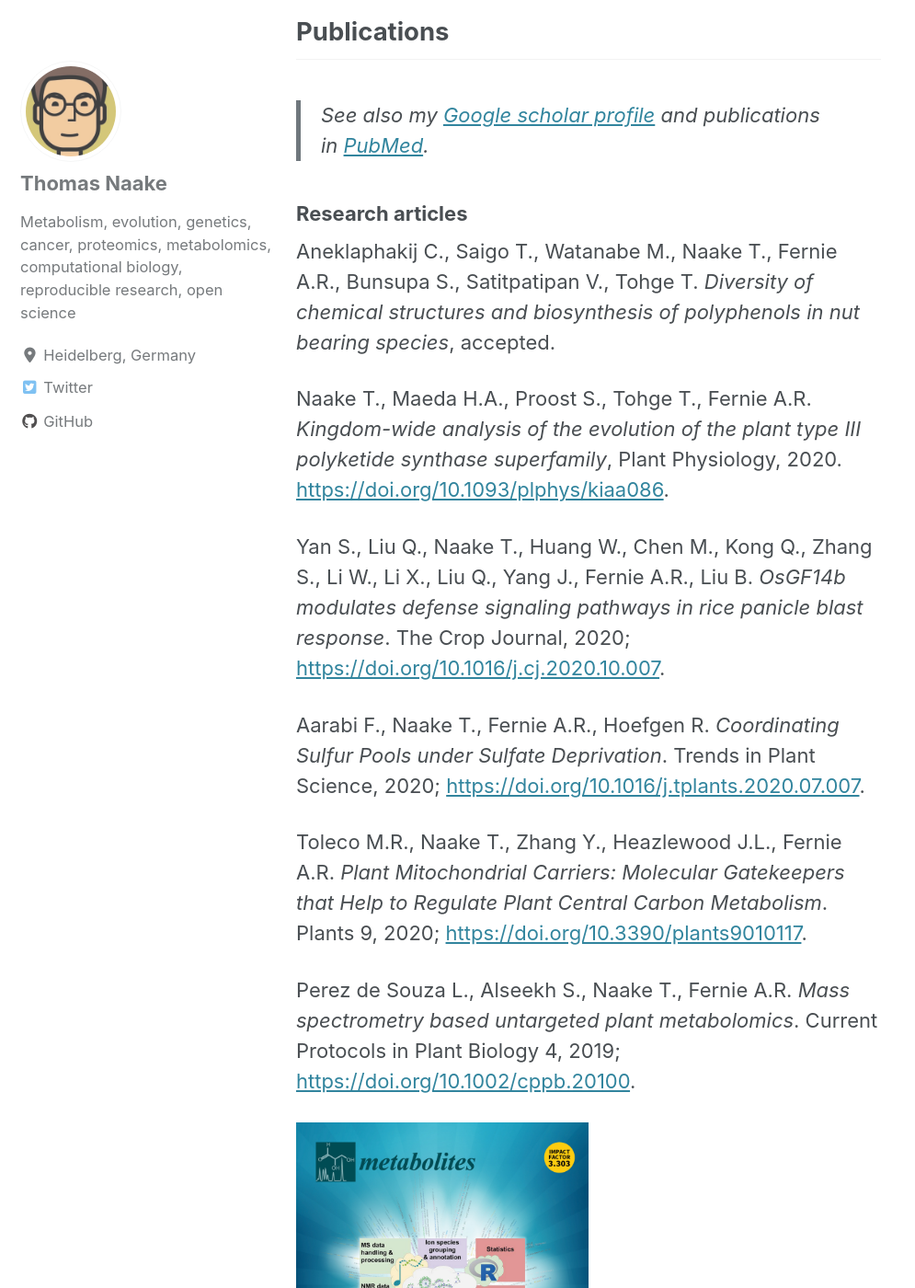
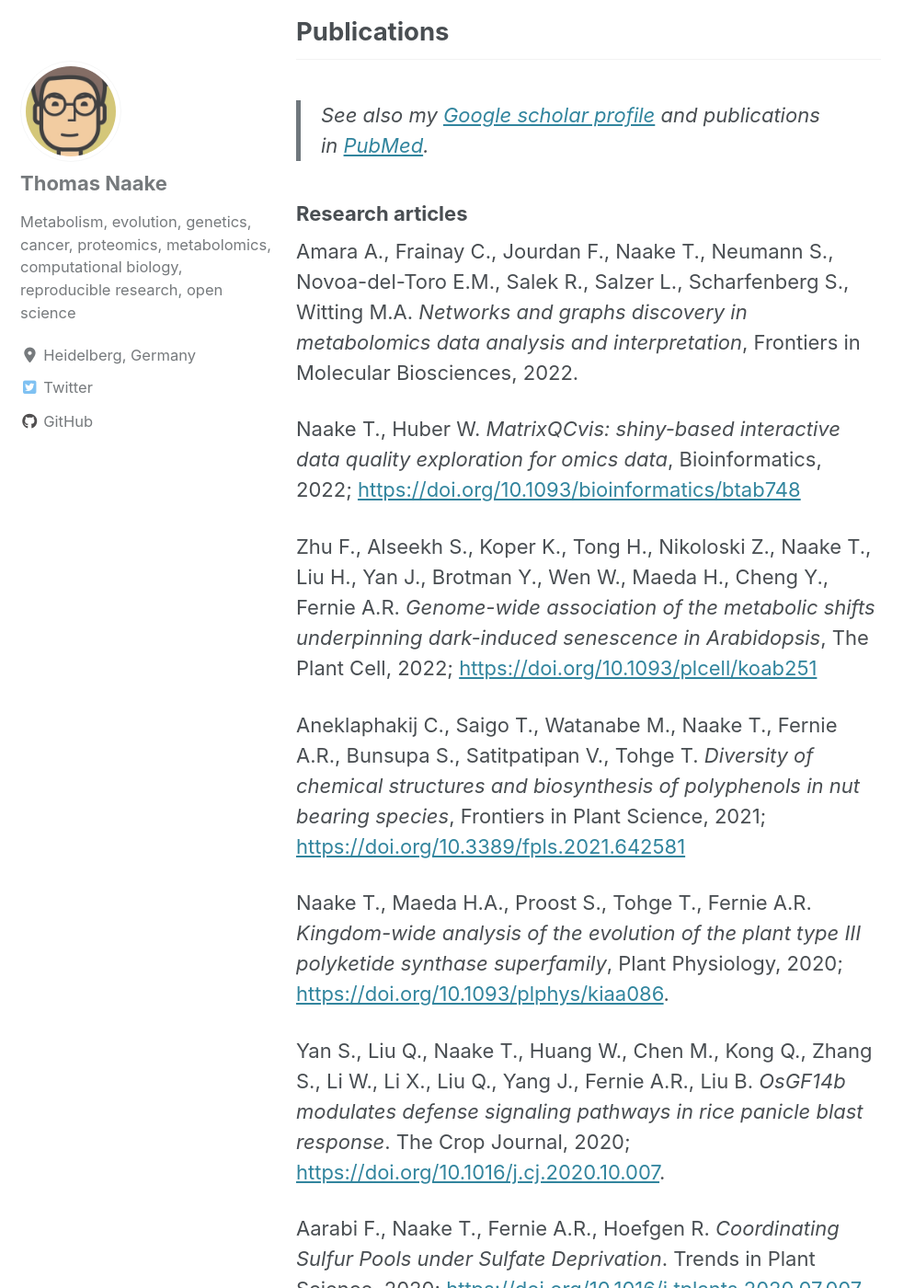
Before and after one commit to tnaake/tnaake.github.io, a Jekyll site: the page built from _pages/about.md, in a window 1280 px wide and 1400 px high, scrolled down 598 px. Shown: the whole window at 92% size, without its empty margins (0-995 px from the left). Built offline with Jekyll 4.4.1, drawn with Linux system fonts in a browser that asks for light colours; cached includes are drawn as plain includes; nearby versions of some CDN libraries.

Commit message:
Update about.md

```diff
--- a/_pages/about.md
+++ b/_pages/about.md
@@ -31,13 +31,29 @@ research projects focus on cancer proteomics and metabolomics.
 > [PubMed](https://www.ncbi.nlm.nih.gov/pubmed/?term=naake+thomas).
 
 ### Research articles
+
+Amara A., Frainay C., Jourdan F., Naake T., Neumann S., Novoa-del-Toro E.M., Salek R., Salzer L., Scharfenberg S.,  Witting M.A.
+*Networks and graphs discovery in metabolomics data analysis and interpretation*,
+Frontiers in Molecular Biosciences, 2022.
+
+Naake T., Huber W.
+*MatrixQCvis: shiny-based interactive data quality exploration for omics data*,
+Bioinformatics, 2022;
+[https://doi.org/10.1093/bioinformatics/btab748](https://doi.org/10.1093/bioinformatics/btab748)
+
+Zhu F., Alseekh S., Koper K., Tong H., Nikoloski Z., Naake T., Liu H., Yan J., Brotman Y., Wen W., Maeda H., Cheng Y., Fernie A.R.
+*Genome-wide association of the metabolic shifts underpinning dark-induced senescence in Arabidopsis*,
+The Plant Cell, 2022;
+[https://doi.org/10.1093/plcell/koab251](https://doi.org/10.1093/plcell/koab251)
+
 Aneklaphakij C., Saigo T., Watanabe M., Naake T., Fernie A.R., Bunsupa S., Satitpatipan V., Tohge T.
 *Diversity of chemical structures and biosynthesis of polyphenols in nut bearing species*,
-accepted.
+Frontiers in Plant Science, 2021;
+[https://doi.org/10.3389/fpls.2021.642581](https://doi.org/10.3389/fpls.2021.642581)
 
 Naake T., Maeda H.A., Proost S., Tohge T., Fernie A.R.
 *Kingdom-wide analysis of the evolution of the plant type III polyketide synthase superfamily*,
-Plant Physiology, 2020.
+Plant Physiology, 2020;
 [https://doi.org/10.1093/plphys/kiaa086](https://doi.org/10.1093/plphys/kiaa086).
 
 Yan S., Liu Q., Naake T., Huang W., Chen M., Kong Q., Zhang S., Li W., Li X., Liu Q., Yang J., Fernie A.R., Liu B.
@@ -49,7 +65,9 @@ Aarabi F., Naake T., Fernie A.R., Hoefgen R.
 [https://doi.org/10.1016/j.tplants.2020.07.007](https://doi.org/10.1016/j.tplants.2020.07.007).
 
 Toleco M.R., Naake T., Zhang Y., Heazlewood J.L., Fernie A.R.
-*Plant Mitochondrial Carriers: Molecular Gatekeepers that Help to Regulate Plant Central Carbon Metabolism*. Plants 9, 2020; [https://doi.org/10.3390/plants9010117](https://doi.org/10.3390/plants9010117).
+*Plant Mitochondrial Carriers: Molecular Gatekeepers that Help to Regulate Plant Central Carbon Metabolism*.
+Plants 9, 2020;
+[https://doi.org/10.3390/plants9010117](https://doi.org/10.3390/plants9010117).
 
 Perez de Souza L., Alseekh S., Naake T., Fernie A.R.
 *Mass spectrometry based untargeted plant metabolomics*. Current Protocols in Plant
```
